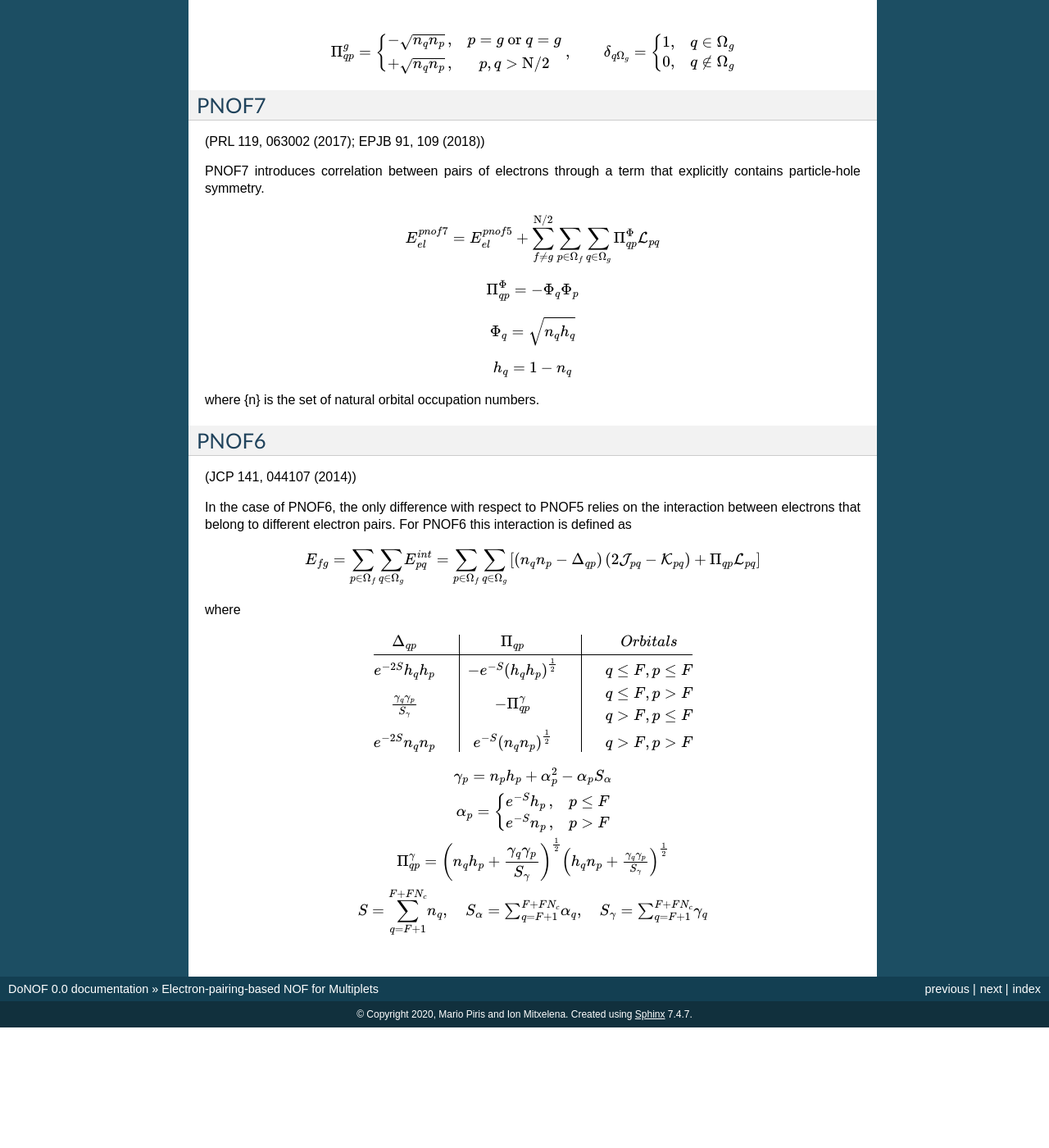
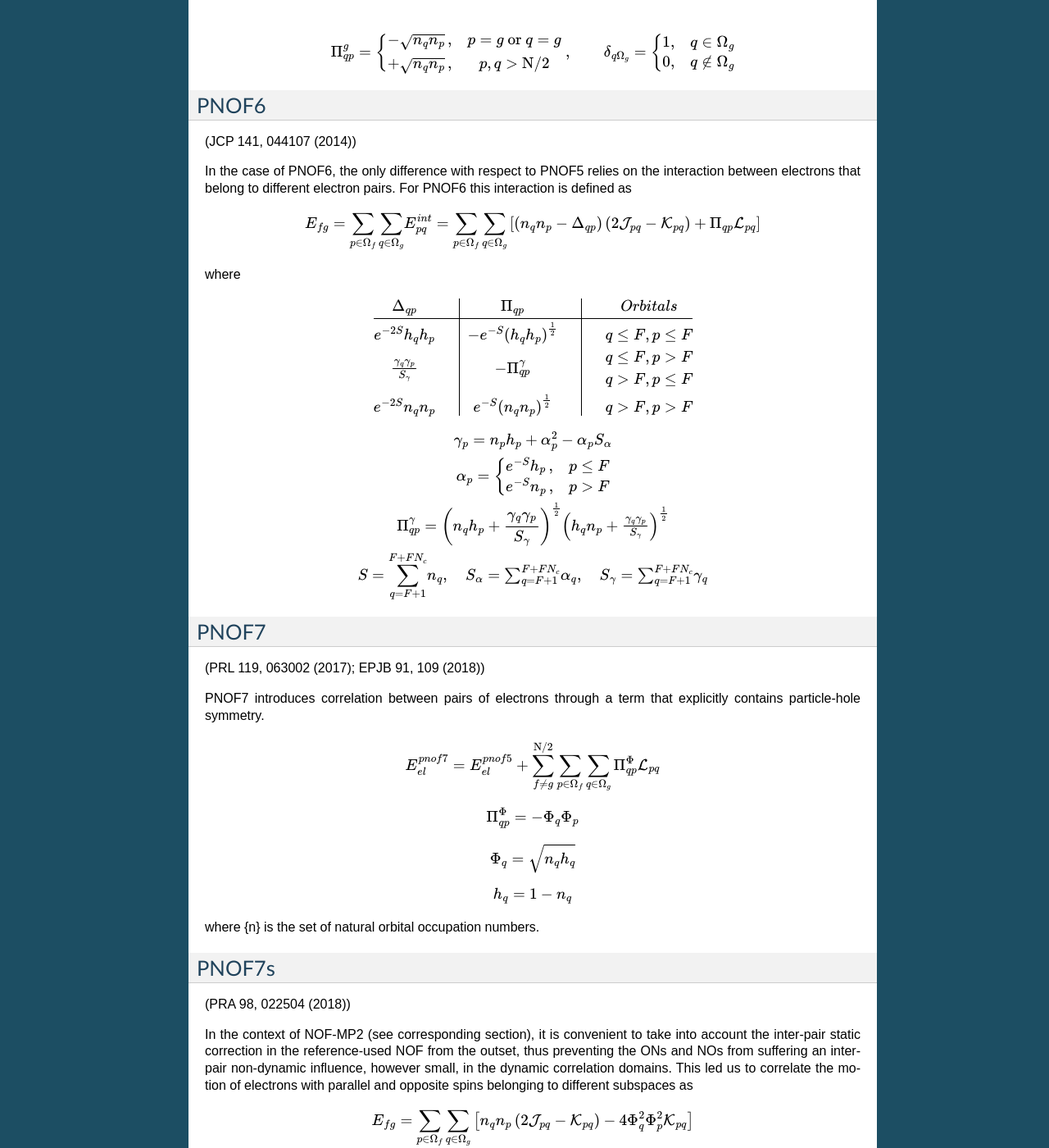
Before and after one commit to DoNOF/DoNOF-Documentation, a Sphinx documentation site: the page built from docs/PNOF57.rst, in a window 1280 px wide and 1400 px high, scrolled down 1352 px. Shown: the whole window at 82% size. Built offline with Sphinx 7.4.7, drawn with Linux system fonts in a browser that asks for light colours; before the commit the page ends 2605 px from its top, so only the background shows below that; some of the changed text lies outside the part shown.

Commit message:
pnof7s in PNOF57.rst

```diff
--- a/docs/PNOF57.rst
+++ b/docs/PNOF57.rst
@@ -63,6 +63,29 @@
 
     \begin{array}{c}\\\Pi_{qp}^{g}=\left\{ \begin{array}{cc}-\sqrt{n_{q}n_{p}}\,, & p=g\textrm{ or }q=g\\+\sqrt{n_{q}n_{p}}\,, & p,q>\mathrm{N}/2\end{array}\right.\;,\qquad\delta_{q\Omega_{g}}=\begin{cases}1, & q\in\Omega_{g}\\0, & q\notin\Omega_{g}\end{cases}\end{array}
 
+
+PNOF6
+-----
+
+(JCP 141, 044107 (2014))
+
+In the case of PNOF6, the only difference with respect to PNOF5 relies on the interaction between electrons that belong to different electron pairs. For PNOF6 this interaction is defined as
+
+.. math::
+
+    E_{fg}={\displaystyle \sum\limits _{p\in\Omega_{f}}\sum\limits _{q\in\Omega_{g}}}E_{pq}^{int}={\displaystyle \sum\limits _{p\in\Omega_{f}}\sum\limits _{q\in\Omega_{g}}}\left[\left(n_{q}n_{p}-\Delta_{qp}\right)\left(2\mathcal{J}_{pq}-\mathcal{K}_{pq}\right)+\Pi_{qp}\mathcal{L}_{pq}\right]
+
+where
+
+.. math::
+
+    \begin{array}{cc|cc|cc}\Delta_{qp} &  & \Pi_{qp} &  &  & Orbitals\\\hline e^{-2S}h_{q}h_{p} &  & -e^{-S}\left(h_{q}h_{p}\right)^{\frac{1}{2}} &  &  & q\leq F,p\leq F\\{\frac{\gamma_{q}\gamma_{p}}{S_{\gamma}}} &  & -\Pi_{qp}^{\gamma} &  &  &\begin{array}{c}q\leq F,p>F\\q>F,p\leq F\end{array}\\e^{-2S}n_{q}n_{p} &  & e^{-S}\left(n_{q}n_{p}\right)^{\frac{1}{2}} &  &  &q>F,p>F\end{array}
+
+.. math::
+
+    \begin{array}{c}\gamma_{p}=n_{p}h_{p}+\alpha_{p}^{2}-\alpha_{p}S_{\alpha}\\\alpha_{p}=\begin{cases}e^{-S}h_{p}\,, & p\leq F\\e^{-S}n_{p}\,, & p>F\end{cases}\\\Pi_{qp}^{\gamma}=\left(n_{q}h_{p}+{\displaystyle \frac{\gamma_{q}\gamma_{p}}{S_{\gamma}}}\right)^{\frac{1}{2}}\left(h_{q}n_{p}+{\frac{\gamma_{q}\gamma_{p}}{S_{\gamma}}}\right)^{\frac{1}{2}}\\S={\displaystyle\sum_{q=F+1}^{F+FN_{c}}}n_{q},\quad S_{\alpha}={\sum_{q=F+1}^{F+FN_{c}}}\alpha_{q},\quad S_{\gamma}={\sum_{q=F+1}^{F+FN_{c}}}\gamma_{q}\end{array}
+
+
 PNOF7
 -----
 
@@ -88,23 +111,25 @@
 
 where {n} is the set of natural orbital occupation numbers.
 
-PNOF6
------
 
-(JCP 141, 044107 (2014))
+PNOF7s
+------
 
-In the case of PNOF6, the only difference with respect to PNOF5 relies on the interaction between electrons that belong to different electron pairs. For PNOF6 this interaction is defined as
+(PRA 98, 022504 (2018))
+
+In the context of NOF-MP2 (see corresponding section), it is convenient to take into account the inter-pair static correction in the reference-used NOF from the outset, thus preventing the ONs and NOs from
+suffering an inter-pair non-dynamic influence, however small, in the dynamic correlation domains. This led us to correlate the motion of electrons with parallel and opposite spins belonging to different subspaces as
 
 .. math::
 
-    E_{fg}={\displaystyle \sum\limits _{p\in\Omega_{f}}\sum\limits _{q\in\Omega_{g}}}E_{pq}^{int}={\displaystyle \sum\limits _{p\in\Omega_{f}}\sum\limits _{q\in\Omega_{g}}}\left[\left(n_{q}n_{p}-\Delta_{qp}\right)\left(2\mathcal{J}_{pq}-\mathcal{K}_{pq}\right)+\Pi_{qp}\mathcal{L}_{pq}\right]
+    E_{fg}={\displaystyle \sum\limits _{p\in\Omega_{f}}\sum\limits _{q\in\Omega_{g}}}\left[n_{q}n_{p}\left(2\mathcal{J}_{pq}-\mathcal{K}_{pq}\right)-4\Phi^{2}_{q}\Phi^{2}_{p}\mathcal{K}_{pq}\right]
 
-where
+So the resulting NOF, called static PNOF7 (PNOF7s), can be formulated analogously to PNOF7
 
 .. math::
 
-    \begin{array}{cc|cc|cc}\Delta_{qp} &  & \Pi_{qp} &  &  & Orbitals\\\hline e^{-2S}h_{q}h_{p} &  & -e^{-S}\left(h_{q}h_{p}\right)^{\frac{1}{2}} &  &  & q\leq F,p\leq F\\{\frac{\gamma_{q}\gamma_{p}}{S_{\gamma}}} &  & -\Pi_{qp}^{\gamma} &  &  &\begin{array}{c}q\leq F,p>F\\q>F,p\leq F\end{array}\\e^{-2S}n_{q}n_{p} &  & e^{-S}\left(n_{q}n_{p}\right)^{\frac{1}{2}} &  &  &q>F,p>F\end{array}
+    E_{el}^{pnof7}=E_{el}^{pnof5}+\sum\limits _{f\neq g}^{\mathrm{N}/2}\sum\limits _{p\in\Omega_{f}}\sum\limits_{q\in\Omega_{g}}\Pi_{qp}^{\Phi}\mathcal{L}_{pq}
 
 .. math::
 
-    \begin{array}{c}\gamma_{p}=n_{p}h_{p}+\alpha_{p}^{2}-\alpha_{p}S_{\alpha}\\\alpha_{p}=\begin{cases}e^{-S}h_{p}\,, & p\leq F\\e^{-S}n_{p}\,, & p>F\end{cases}\\\Pi_{qp}^{\gamma}=\left(n_{q}h_{p}+{\displaystyle \frac{\gamma_{q}\gamma_{p}}{S_{\gamma}}}\right)^{\frac{1}{2}}\left(h_{q}n_{p}+{\frac{\gamma_{q}\gamma_{p}}{S_{\gamma}}}\right)^{\frac{1}{2}}\\S={\displaystyle\sum_{q=F+1}^{F+FN_{c}}}n_{q},\quad S_{\alpha}={\sum_{q=F+1}^{F+FN_{c}}}\alpha_{q},\quad S_{\gamma}={\sum_{q=F+1}^{F+FN_{c}}}\gamma_{q}\end{array}
+    \Pi_{qp}^{\Phi}=-\Phi^{2}_{q}\Phi^{2}_{p}
```
